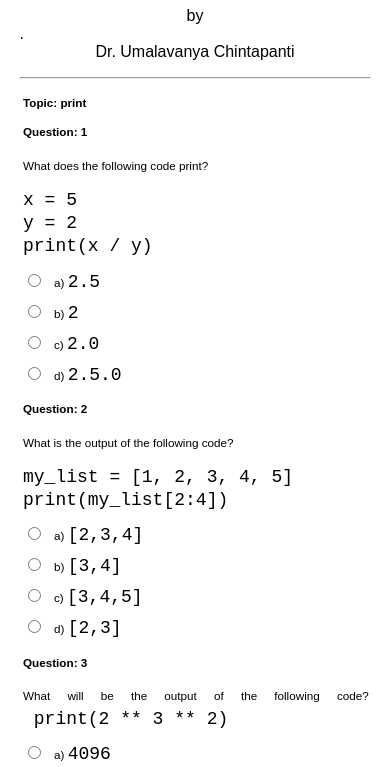
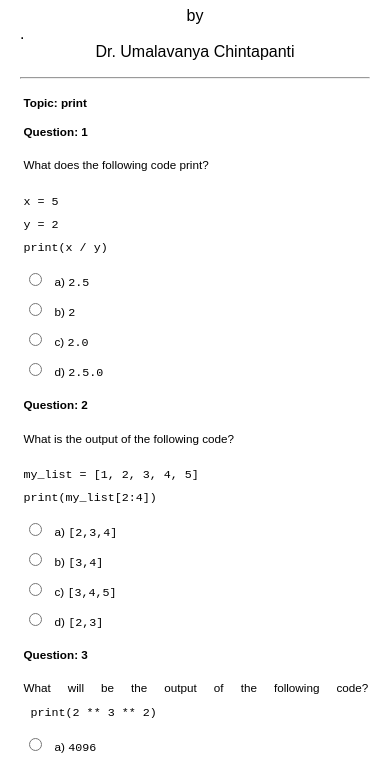
Before and after one commit to umalavanya/python-practice, a plain HTML site: page pages/set1-print.html in a window 390 px wide. Shown: the part 93-860 px from the top of the page. Drawn offline with Linux system fonts and the light colour scheme.

Commit message:
Update styles.css

```diff
--- a/css/styles.css
+++ b/css/styles.css
@@ -122,7 +122,7 @@ code{
 
     }
 
-    .code{
+    code{
         font-size: 3vw;
     }
 
```
